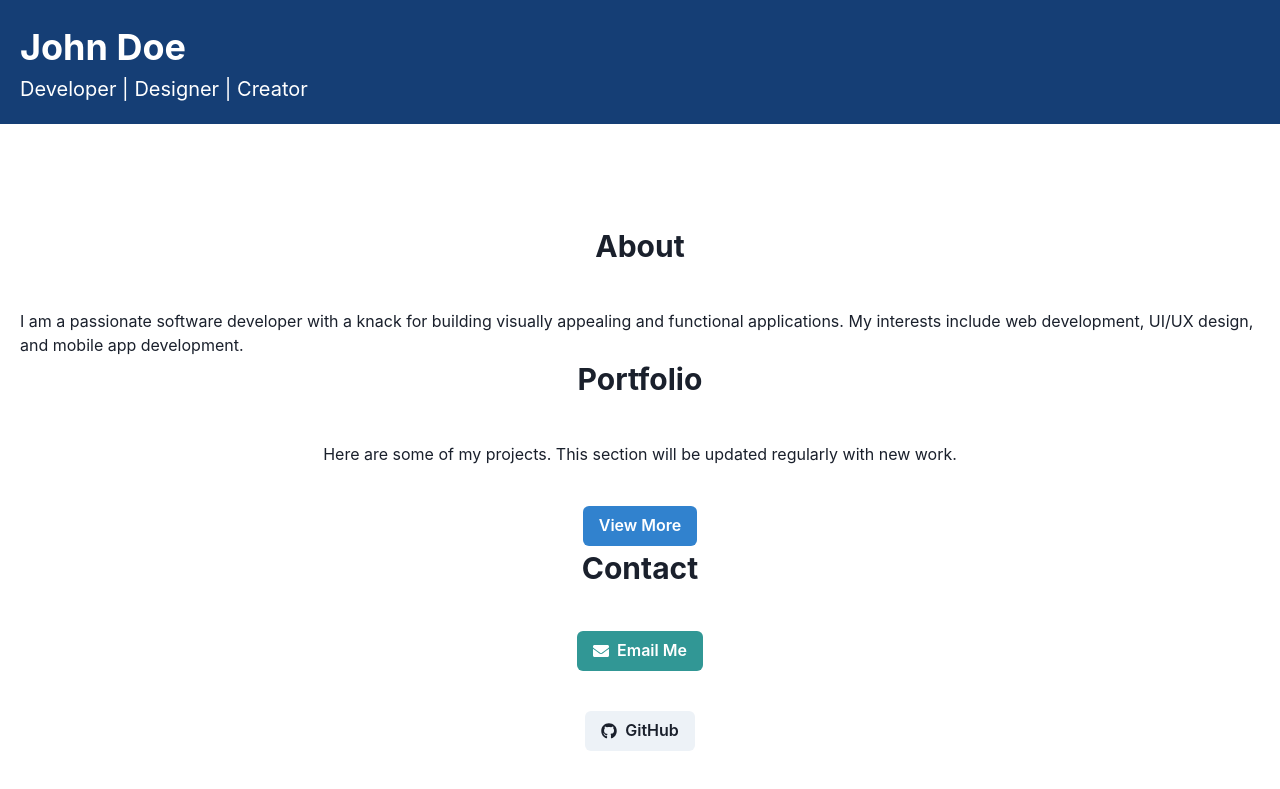
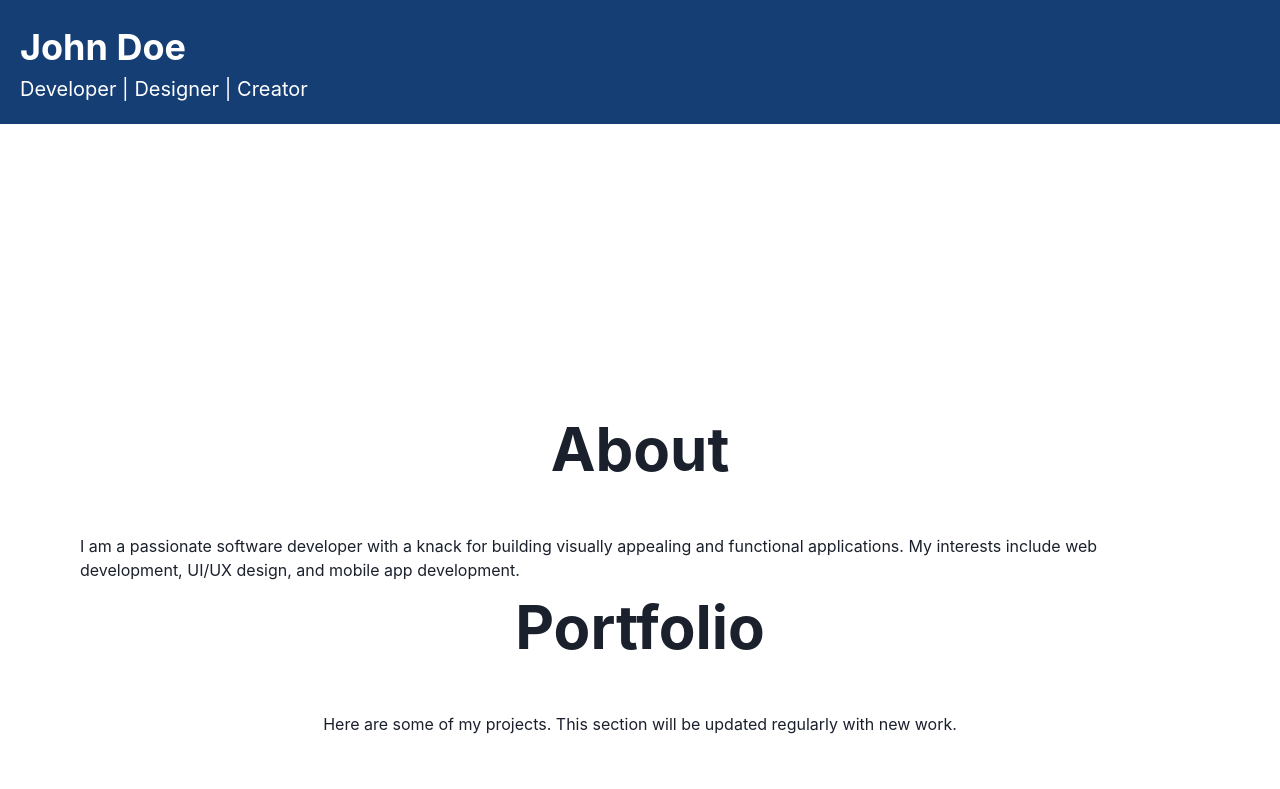
Before and after one commit to GPT-Engineer-App-Dev/personal-portfolio, a React (Vite) app: page / in a window 1280 px wide. Shown: the top 789 px of the page. Built offline with nearby package versions, Linux system fonts and the light colour scheme.

Commit message:
Increased the size of each section on the homepage to nearly fill the screen.

```diff
--- a/src/pages/Index.jsx
+++ b/src/pages/Index.jsx
@@ -3,31 +3,31 @@ import { FaGithub, FaLinkedin, FaEnvelope } from 'react-icons/fa';
 
 const Index = () => {
   return (
-    <VStack spacing={20} align="stretch">
+    <VStack spacing={200} align="stretch">
       <Box bg="brand.800" color="white" p={5}>
         <Text fontSize="4xl" fontWeight="bold">John Doe</Text>
         <Text fontSize="xl">Developer | Designer | Creator</Text>
       </Box>
-      <Flex direction="column" justify="space-around" p={5}>
+      <Flex direction="column" justify="space-around" p={20}>
         <VStack spacing={10}>
-          <Text fontSize="3xl" fontWeight="bold">About</Text>
+          <Text fontSize="6xl" fontWeight="bold">About</Text>
           <Text fontSize="md">I am a passionate software developer with a knack for building visually appealing and functional applications. My interests include web development, UI/UX design, and mobile app development.</Text>
         </VStack>
         <VStack spacing={10}>
-          <Text fontSize="3xl" fontWeight="bold">Portfolio</Text>
+          <Text fontSize="6xl" fontWeight="bold">Portfolio</Text>
           <Text fontSize="md">Here are some of my projects. This section will be updated regularly with new work.</Text>
-          <Button colorScheme="blue">View More</Button>
+          <Button colorScheme="blue" my={10}>View More</Button>
         </VStack>
         <VStack spacing={10}>
-          <Text fontSize="3xl" fontWeight="bold">Contact</Text>
+          <Text fontSize="6xl" fontWeight="bold">Contact</Text>
           <Link href="mailto:john.doe@example.com" isExternal>
-            <Button leftIcon={<FaEnvelope />} colorScheme="teal">Email Me</Button>
+            <Button leftIcon={<FaEnvelope />} colorScheme="teal" my={10}>Email Me</Button>
           </Link>
           <Link href="https://github.com/johndoe" isExternal>
-            <Button leftIcon={<FaGithub />} colorScheme="gray">GitHub</Button>
+            <Button leftIcon={<FaGithub />} colorScheme="gray" my={10}>GitHub</Button>
           </Link>
           <Link href="https://linkedin.com/in/johndoe" isExternal>
-            <Button leftIcon={<FaLinkedin />} colorScheme="blue">LinkedIn</Button>
+            <Button leftIcon={<FaLinkedin />} colorScheme="blue" my={10}>LinkedIn</Button>
           </Link>
         </VStack>
       </Flex>
```
